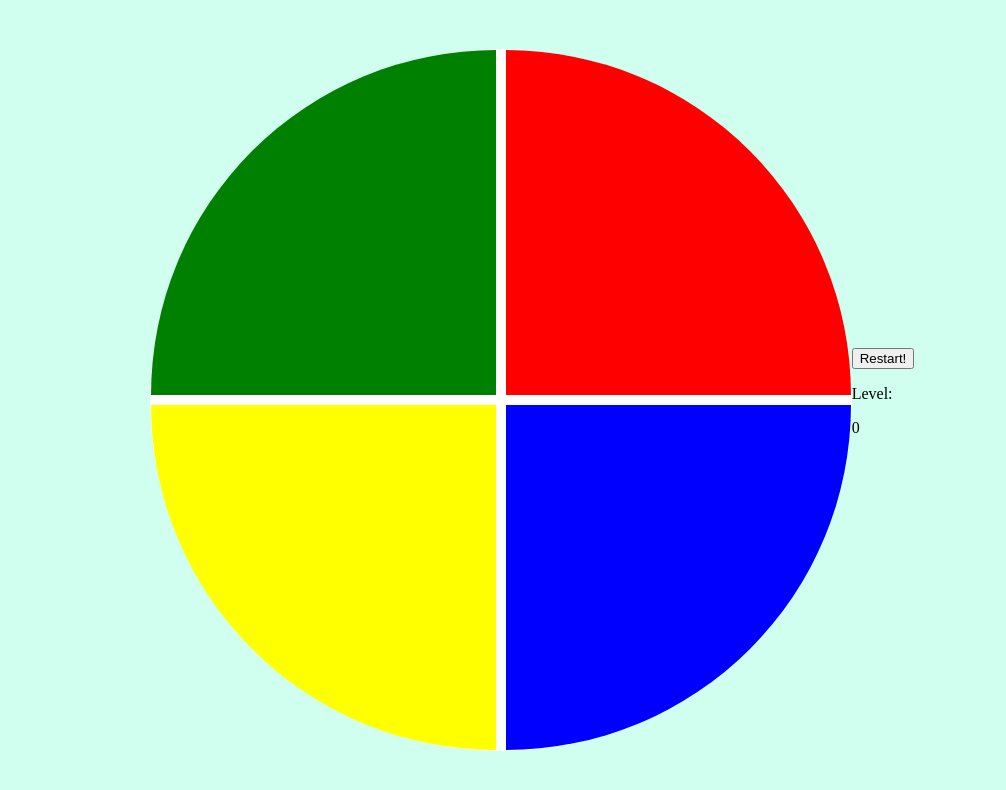
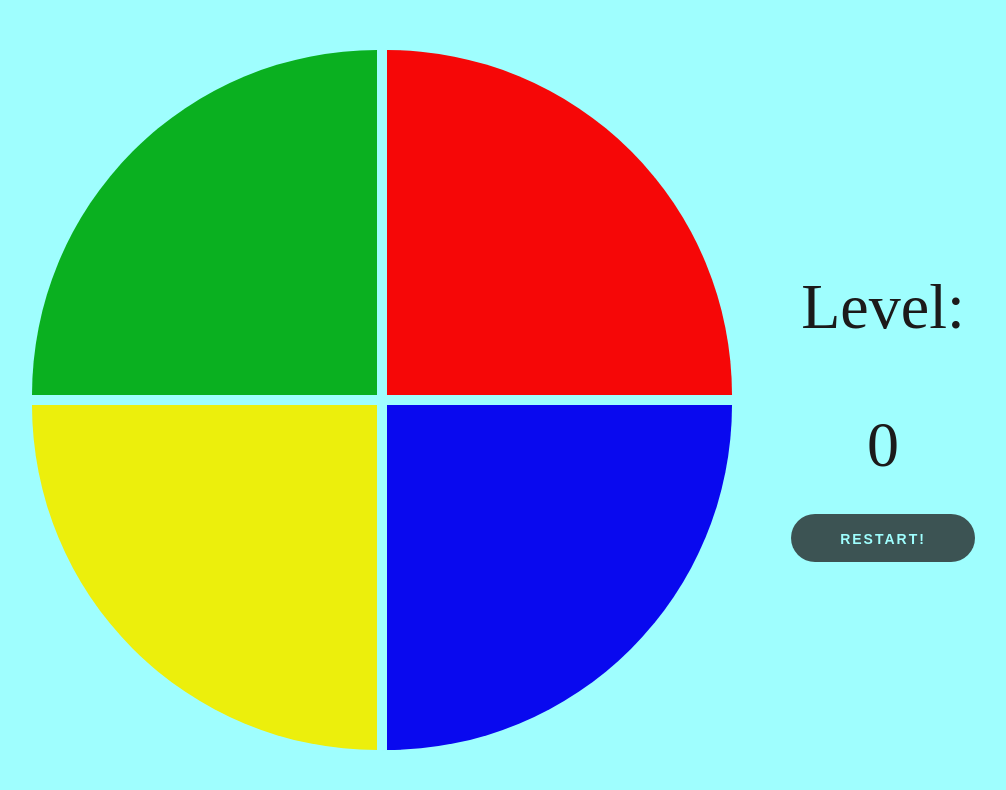
Before and after one commit to elviobg/Genius-Game, a plain HTML site: page src/index.html in a window 1280 px wide. Shown: the whole page, without its empty margins (108-1114 px from the left). Drawn offline with Linux system fonts and the light colour scheme.

Commit message:
melhora estilo do css

```diff
--- a/src/index.html
+++ b/src/index.html
@@ -16,10 +16,10 @@
             <div class="field" data-value="yellow-field" id="yellow-field"></div>
             <div class="field" data-value="blue-field" id="blue-field"></div>
         </div>
-        <div>
+        <div class="buttons-container">
+            <p class="text" id="score">Level: </p>
+            <p class="text" id="leftMoves">0</p>
             <button id="play" onclick="restart()">Restart!</button>
-            <p id="score">Level: </p>
-            <p id="leftMoves">0</p>
         </div>
     </div>
 </body>
--- a/src/public/css/game.css
+++ b/src/public/css/game.css
@@ -1,6 +1,24 @@
+* {
+    padding: 0;
+    margin: 0;
+}
+
+:root{
+    --color-blue: #0909ef;
+    --color-red: #f60707;
+    --color-green: #0ab020;
+    --color-yellow: #ecef0c;
+    --color-bg: #9ffefe;
+    --color-button: #1c1a1a;
+}
+
+html {
+    font-size: 62,5%;
+}
+
 body {
     margin: 0;
-    background-color: rgb(208, 255, 239);
+    background-color: var(--color-bg);
 }
 
 .game-container {
@@ -17,8 +35,8 @@ body {
     grid-template-areas: 'green-field red-field'
     'yellow-field blue-field';
     grid-gap: 10px;
-    border: 1px solid #ffffff;
-    background-color: #ffffff;
+    border: 1px solid var(--color-bg);
+    background-color: var(--color-bg);
     border-radius: 100%;
     width: 700px;
     height: 700px;
@@ -26,28 +44,63 @@ body {
 
 #green-field {
     grid-area: green-field;
-    background-color: green;
+    background-color: var(--color-green);
     border-top-left-radius: 100%;
 }
 
 #red-field {
     grid-area: red-field;
-    background-color: red;
+    background-color: var(--color-red);
     border-top-right-radius: 100%;
 }
 
 #yellow-field {
     grid-area: yellow-field;
-    background-color: yellow;
+    background-color: var(--color-yellow);
     border-bottom-left-radius: 100%;
 }
 
 #blue-field {
     grid-area: blue-field;
-    background-color: blue;
+    background-color: var(--color-blue);
     border-bottom-right-radius: 100%;
 }
 
 .selected {
     opacity: 0.3;
 }
+
+p.text {
+    font-size: 5vw;
+    text-align: center;
+    padding: 2.5vw 0;
+    color: var(--color-button);
+}
+
+.buttons-container {
+    width: 300px;
+    text-align: center;
+}
+
+button {
+    display: inline-block;
+    outline: none;
+    cursor: pointer;
+    font-size: 14px;
+    line-height: 1;
+    border-radius: 500px;
+    transition-property: background-color,border-color,color,box-shadow,filter;
+    transition-duration: .3s;
+    border: 1px solid transparent;
+    letter-spacing: 2px;
+    min-width: 160px;
+    text-transform: uppercase;
+    white-space: normal;
+    font-weight: 700;
+    text-align: center;
+    padding: 17px 48px;
+    color: var(--color-bg);
+    background-color: var(--color-button);
+    height: 48px;
+    opacity: 0.75;
+}
```
